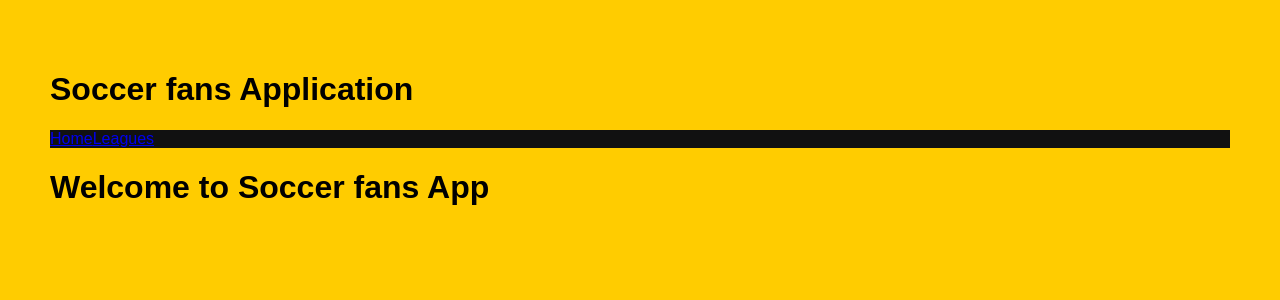
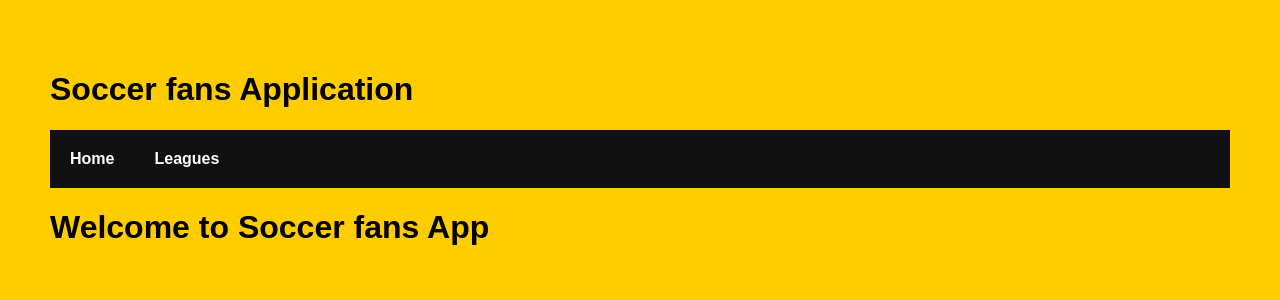
Before and after one commit to mugishamatt/soccer-fans-app, a React (Create React App) app: page / in a window 1280 px wide. Shown: the top 300 px of the page. Built offline with nearby package versions, Linux system fonts and the light colour scheme.

Commit message:
added bacground color

```diff
--- a/src/App.css
+++ b/src/App.css
@@ -16,3 +16,10 @@ ul.header {
   background-color: #111;
   padding: 0;
 }
+ul.header li a {
+  color: #FFF;
+  font-weight: bold;
+  text-decoration: none;
+  padding: 20px;
+  display: inline-block;
+}
```
